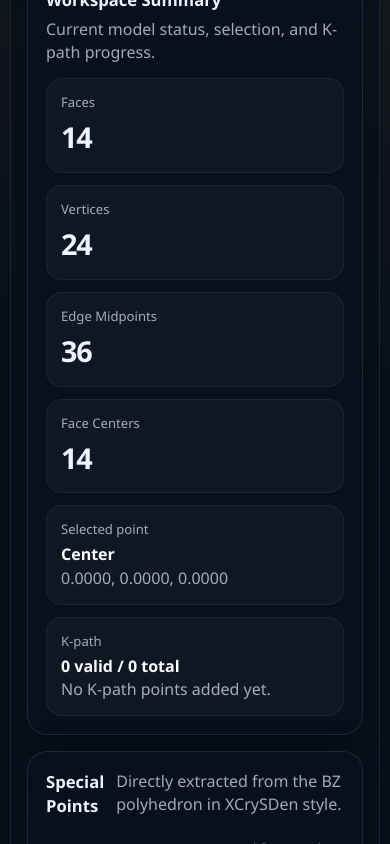
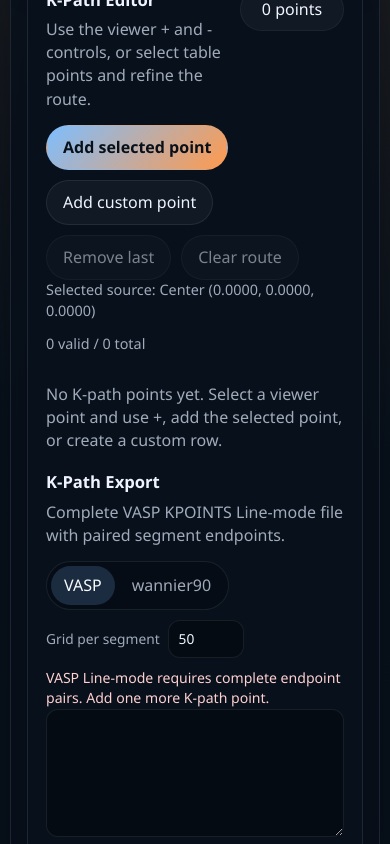
Before and after one commit to huangpipip/web_bz, a React (Vite) app: page / in a window 390 px wide. Shown: the part 1380-2224 px from the top of the page. Built offline with nearby package versions, Linux system fonts and the light colour scheme.

Commit message:
Improve K-path editing and export

```diff
--- a/src/App.tsx
+++ b/src/App.tsx
@@ -78,12 +78,31 @@ export default function App(): JSX.Element {
       return;
     }
 
+    setKPath((current) => [...current, createKPathPointFromSpecialPoint(selectedPoint, current.length)]);
+  };
+
+  const handleAddPointToKPath = (pointId: string): void => {
+    const point = computation?.points.find((candidate) => candidate.id === pointId);
+    if (!point) {
+      return;
+    }
+
+    setKPath((current) => [...current, createKPathPointFromSpecialPoint(point, current.length)]);
+  };
+
+  const handleRemovePointFromKPath = (pointId: string): void => {
     setKPath((current) => {
-      const lastPoint = current[current.length - 1];
-      if (lastPoint?.sourcePointId === selectedPoint.id) {
-        return current.slice(0, -1);
+      let index = -1;
+      for (let currentIndex = current.length - 1; currentIndex >= 0; currentIndex -= 1) {
+        if (current[currentIndex].sourcePointId === pointId) {
+          index = currentIndex;
+          break;
+        }
       }
-      return [...current, createKPathPointFromSpecialPoint(selectedPoint, current.length)];
+      if (index === -1) {
+        return current;
+      }
+      return current.filter((_, currentIndex) => currentIndex !== index);
     });
   };
 
@@ -196,6 +215,19 @@ export default function App(): JSX.Element {
           )}
         </section>
 
+        <KPathEditor
+          selectedPoint={selectedPoint}
+          kPath={kPath}
+          resolvedKPath={resolvedKPath}
+          onAddSelected={handleAddSelectedPointToKPath}
+          onAddCustom={handleAddCustomKPoint}
+          onRemoveLast={() => setKPath((current) => current.slice(0, -1))}
+          onClear={() => setKPath([])}
+          onUpdatePoint={handleUpdateKPathPoint}
+          onMovePoint={handleMoveKPathPoint}
+          onRemovePoint={handleRemoveKPathPoint}
+        />
+
         <section className="panel summary-panel">
           <div className="panel-header">
             <div>
@@ -243,19 +275,6 @@ export default function App(): JSX.Element {
           computation={computation}
           selectedPointId={selectedPointId}
           onSelectPoint={setSelectedPointId}
-        />
-
-        <KPathEditor
-          selectedPoint={selectedPoint}
-          kPath={kPath}
-          resolvedKPath={resolvedKPath}
-          onAddSelected={handleAddSelectedPointToKPath}
-          onAddCustom={handleAddCustomKPoint}
-          onRemoveLast={() => setKPath((current) => current.slice(0, -1))}
-          onClear={() => setKPath([])}
-          onUpdatePoint={handleUpdateKPathPoint}
-          onMovePoint={handleMoveKPathPoint}
-          onRemovePoint={handleRemoveKPathPoint}
         />
 
         <section className="panel notes-panel">
@@ -306,6 +325,8 @@ export default function App(): JSX.Element {
             computation={computation}
             kPath={resolvedKPath}
             selectedPointId={selectedPointId}
+            onAddPointToKPath={handleAddPointToKPath}
+            onRemovePointFromKPath={handleRemovePointFromKPath}
             onSelectPoint={setSelectedPointId}
             showReciprocalVectors={showVectors}
             viewResetToken={viewResetToken}
--- a/src/components/BzCanvas.tsx
+++ b/src/components/BzCanvas.tsx
@@ -12,6 +12,8 @@ interface BzCanvasProps {
   computation: BzComputation | null;
   selectedPointId: string | null;
   kPath: KPathResolvedPoint[];
+  onAddPointToKPath: (pointId: string) => void;
+  onRemovePointFromKPath: (pointId: string) => void;
   onSelectPoint: (pointId: string | null) => void;
   showReciprocalVectors: boolean;
   viewResetToken: number;
@@ -29,6 +31,16 @@ interface ProjectedPoint {
   y: number;
   z: number;
   radius: number;
+}
+
+interface LabelActionHitArea {
+  action: "add" | "remove";
+  pointId: string;
+  x: number;
+  y: number;
+  width: number;
+  height: number;
+  disabled: boolean;
 }
 
 const POINT_COLORS: Record<BzPointType, string> = {
@@ -92,10 +104,29 @@ function getTypeLabel(type: BzPointType): string {
   }
 }
 
+function fitCanvasText(ctx: CanvasRenderingContext2D, text: string, maxWidth: number): string {
+  if (ctx.measureText(text).width <= maxWidth) {
+    return text;
+  }
+
+  const ellipsis = "...";
+  if (ctx.measureText(ellipsis).width > maxWidth) {
+    return "";
+  }
+
+  let next = text;
+  while (next.length > 0 && ctx.measureText(`${next}${ellipsis}`).width > maxWidth) {
+    next = next.slice(0, -1);
+  }
+  return `${next}${ellipsis}`;
+}
+
 export default function BzCanvas({
   computation,
   selectedPointId,
   kPath,
+  onAddPointToKPath,
+  onRemovePointFromKPath,
   onSelectPoint,
   showReciprocalVectors,
   viewResetToken
@@ -111,6 +142,7 @@ export default function BzCanvas({
     y: 0
   });
   const projectedPointsRef = useRef<ProjectedPoint[]>([]);
+  const labelActionHitAreasRef = useRef<LabelActionHitArea[]>([]);
 
   useEffect(() => {
     if (viewResetToken === 0) {
@@ -146,6 +178,7 @@ export default function BzCanvas({
     };
 
     const draw = (ctx: CanvasRenderingContext2D, width: number, height: number): void => {
+      labelActionHitAreasRef.current = [];
       ctx.clearRect(0, 0, width, height);
 
       ctx.fillStyle = "rgba(9, 18, 30, 0.96)";
@@ -311,18 +344,24 @@ export default function BzCanvas({
         const selectedPoint = computation.points.find((point) => point.id === selectedPointId);
         const projectedPoint = projectedPoints.find((entry) => entry.point.id === selectedPointId);
         if (selectedPoint && projectedPoint) {
+          const selectedPathCount = kPath.filter((point) => point.sourcePointId === selectedPoint.id).length;
           const label = `${getTypeLabel(selectedPoint.type)}  ${selectedPoint.fractional
             .map((value) => value.toFixed(4))
             .join(", ")}`;
 
           ctx.font = "13px 'Avenir Next', 'Segoe UI', sans-serif";
           const paddingX = 10;
-          const paddingY = 8;
-          const textWidth = ctx.measureText(label).width;
-          const boxWidth = textWidth + paddingX * 2;
-          const boxHeight = 30;
-          const boxX = clamp(projectedPoint.x + 12, 12, width - boxWidth - 12);
-          const boxY = clamp(projectedPoint.y - 38, 12, height - boxHeight - 12);
+          const buttonSize = 22;
+          const buttonGap = 6;
+          const buttonGroupWidth = buttonSize * 2 + buttonGap * 2;
+          const maxBoxWidth = Math.max(132, width - 24);
+          const availableTextWidth = Math.max(32, maxBoxWidth - paddingX * 2 - buttonGroupWidth);
+          const fittedLabel = fitCanvasText(ctx, label, availableTextWidth);
+          const textWidth = ctx.measureText(fittedLabel).width;
+          const boxWidth = Math.min(maxBoxWidth, textWidth + paddingX * 2 + buttonGroupWidth);
+          const boxHeight = 34;
+          const boxX = clamp(projectedPoint.x + 12, 12, Math.max(12, width - boxWidth - 12));
+          const boxY = clamp(projectedPoint.y - 38, 12, Math.max(12, height - boxHeight - 12));
 
           ctx.fillStyle = "rgba(9, 18, 30, 0.9)";
           ctx.fillRect(boxX, boxY, boxWidth, boxHeight);
@@ -330,7 +369,60 @@ export default function BzCanvas({
           ctx.strokeRect(boxX, boxY, boxWidth, boxHeight);
 
           ctx.fillStyle = "#f4f8ff";
-          ctx.fillText(label, boxX + paddingX, boxY + 19);
+          ctx.fillText(fittedLabel, boxX + paddingX, boxY + 21);
+
+          const removeButtonX = boxX + paddingX + textWidth + buttonGap;
+          const addButtonX = removeButtonX + buttonSize + buttonGap;
+          const buttonY = boxY + (boxHeight - buttonSize) / 2;
+          const actions: LabelActionHitArea[] = [
+            {
+              action: "remove",
+              pointId: selectedPoint.id,
+              x: removeButtonX,
+              y: buttonY,
+              width: buttonSize,
+              height: buttonSize,
+              disabled: selectedPathCount === 0
+            },
+            {
+              action: "add",
+              pointId: selectedPoint.id,
+              x: addButtonX,
+              y: buttonY,
+              width: buttonSize,
+              height: buttonSize,
+              disabled: false
+            }
+          ];
+
+          for (const action of actions) {
+            ctx.beginPath();
+            ctx.roundRect(action.x, action.y, action.width, action.height, 6);
+            ctx.fillStyle =
+              action.action === "add"
+                ? "rgba(126, 190, 255, 0.22)"
+                : action.disabled
+                  ? "rgba(255, 255, 255, 0.04)"
+                  : "rgba(255, 154, 77, 0.18)";
+            ctx.fill();
+            ctx.strokeStyle =
+              action.action === "add"
+                ? "rgba(126, 190, 255, 0.58)"
+                : action.disabled
+                  ? "rgba(255, 255, 255, 0.12)"
+                  : "rgba(255, 154, 77, 0.5)";
+            ctx.stroke();
+
+            ctx.fillStyle = action.disabled ? "rgba(227, 236, 255, 0.36)" : "#f8fbff";
+            ctx.font = "16px 'Avenir Next', 'Segoe UI', sans-serif";
+            ctx.textAlign = "center";
+            ctx.textBaseline = "middle";
+            ctx.fillText(action.action === "add" ? "+" : "-", action.x + action.width / 2, action.y + action.height / 2);
+            ctx.textAlign = "start";
+            ctx.textBaseline = "alphabetic";
+          }
+
+          labelActionHitAreasRef.current = actions;
         }
       }
     };
@@ -398,11 +490,34 @@ export default function BzCanvas({
     const x = event.clientX - bounds.left;
     const y = event.clientY - bounds.top;
 
+    const actionHit = labelActionHitAreasRef.current.find(
+      (area) =>
+        x >= area.x &&
+        x <= area.x + area.width &&
+        y >= area.y &&
+        y <= area.y + area.height
+    );
+    if (actionHit) {
+      if (!actionHit.disabled) {
+        if (actionHit.action === "add") {
+          onAddPointToKPath(actionHit.pointId);
+        } else {
+          onRemovePointFromKPath(actionHit.pointId);
+        }
+      }
+      return;
+    }
+
     const hit = [...projectedPointsRef.current]
       .sort((left, right) => right.z - left.z)
       .find((point) => Math.hypot(point.x - x, point.y - y) <= point.radius + 6);
 
-    onSelectPoint(hit?.id ?? null);
+    if (!hit) {
+      onSelectPoint(null);
+      return;
+    }
+
+    onSelectPoint(hit.id);
   };
 
   const handleWheel = (event: WheelEvent<HTMLCanvasElement>): void => {
--- a/src/components/KPathEditor.tsx
+++ b/src/components/KPathEditor.tsx
@@ -1,5 +1,5 @@
-import type { ChangeEvent, JSX } from "react";
-import { formatKPathExport } from "../lib/kpath";
+import { useState, type ChangeEvent, type JSX } from "react";
+import { canFormatVaspKpoints, formatKPathExport, type KPathExportFormat } from "../lib/kpath";
 import type { BzSpecialPoint, KPathPointDraft, KPathResolvedPoint } from "../lib/types";
 
 interface KPathEditorProps {
@@ -51,7 +51,12 @@ export default function KPathEditor({
   onMovePoint,
   onRemovePoint
 }: KPathEditorProps): JSX.Element {
-  const exportText = formatKPathExport(kPath);
+  const [exportFormat, setExportFormat] = useState<KPathExportFormat>("vasp");
+  const [vaspLinePointsText, setVaspLinePointsText] = useState("50");
+  const vaspLinePoints = Number(vaspLinePointsText);
+  const normalizedVaspLinePoints = Number.isFinite(vaspLinePoints) && vaspLinePoints > 0 ? vaspLinePoints : 50;
+  const canExportVasp = exportFormat !== "vasp" || canFormatVaspKpoints(kPath);
+  const exportText = canExportVasp ? formatKPathExport(kPath, exportFormat, normalizedVaspLinePoints) : "";
   const validPointCount = resolvedKPath.filter((point) => !point.error).length;
 
   return (
@@ -59,7 +64,7 @@ export default function KPathEditor({
       <div className="panel-header">
         <div>
           <h2>K-Path Editor</h2>
-          <p>Edit the route as an ordered list of reciprocal fractional points.</p>
+          <p>Use the viewer + and - controls, or select table points and refine the route.</p>
         </div>
         <div className="panel-chip">{kPath.length} points</div>
       </div>
@@ -85,14 +90,14 @@ export default function KPathEditor({
             Selected source: {pointTypeLabel(selectedPoint.type)} ({selectedPoint.fractional.map((value) => value.toFixed(4)).join(", ")})
           </span>
         ) : (
-          <span>Select a BZ special point to add it into the K route.</span>
+          <span>Click a viewer point, then use the + control beside its coordinates.</span>
         )}
         <span>{validPointCount} valid / {kPath.length} total</span>
       </div>
 
       {kPath.length === 0 ? (
         <div className="panel-empty">
-          <p>No K-path points yet. Select a special point and add it, or create a custom row.</p>
+          <p>No K-path points yet. Select a viewer point and use +, add the selected point, or create a custom row.</p>
         </div>
       ) : (
         <div className="kpath-list">
@@ -159,9 +164,46 @@ export default function KPathEditor({
         <div className="panel-header">
           <div>
             <h2>K-Path Export</h2>
-            <p>Reciprocal fractional coordinates followed by editable labels.</p>
+            <p>
+              {exportFormat === "vasp"
+                ? "Complete VASP KPOINTS Line-mode file with paired segment endpoints."
+                : "wannier90-style fractional coordinates followed by labels."}
+            </p>
           </div>
         </div>
+        <div className="export-controls">
+          <div className="export-format-control" aria-label="K-path export format">
+            <button
+              className={exportFormat === "vasp" ? "format-option format-option-active" : "format-option"}
+              type="button"
+              onClick={() => setExportFormat("vasp")}
+            >
+              VASP
+            </button>
+            <button
+              className={exportFormat === "wannier90" ? "format-option format-option-active" : "format-option"}
+              type="button"
+              onClick={() => setExportFormat("wannier90")}
+            >
+              wannier90
+            </button>
+          </div>
+          {exportFormat === "vasp" ? (
+            <label className="export-grid-field">
+              <span>Grid per segment</span>
+              <input
+                min="1"
+                step="1"
+                type="number"
+                value={vaspLinePointsText}
+                onChange={(event: ChangeEvent<HTMLInputElement>) => setVaspLinePointsText(event.target.value)}
+              />
+            </label>
+          ) : null}
+        </div>
+        {exportFormat === "vasp" && !canExportVasp ? (
+          <div className="kpath-error">VASP Line-mode requires complete endpoint pairs. Add one more K-path point.</div>
+        ) : null}
         <textarea className="kpath-export-textarea" readOnly value={exportText} />
       </div>
     </div>
--- a/src/lib/kpath.ts
+++ b/src/lib/kpath.ts
@@ -6,6 +6,10 @@ import type {
   ReciprocalLattice,
   Vec3
 } from "./types";
+
+export type KPathExportFormat = "vasp" | "wannier90";
+
+const DEFAULT_VASP_LINE_POINTS = 50;
 
 function createPointId(): string {
   return `kpath-${globalThis.crypto?.randomUUID?.() ?? `${Date.now()}-${Math.random().toString(16).slice(2)}`}`;
@@ -76,15 +80,57 @@ export function resolveKPathPoints(
   });
 }
 
-export function formatKPathExport(points: KPathPointDraft[]): string {
+function formatKPathLine(point: KPathPointDraft, index: number, separator: string): string {
+  const label = point.label.trim() || `K.${index + 1}`;
+  const coordinates = `${point.fractionalText[0]} ${point.fractionalText[1]} ${point.fractionalText[2]}`;
+  return `${coordinates}${separator}${label}`;
+}
+
+function sanitizeVaspLinePoints(pointsPerLine: number): number {
+  if (!Number.isFinite(pointsPerLine)) {
+    return DEFAULT_VASP_LINE_POINTS;
+  }
+  return Math.max(1, Math.floor(pointsPerLine));
+}
+
+export function canFormatVaspKpoints(points: KPathPointDraft[]): boolean {
+  return points.length >= 2 && points.length % 2 === 0;
+}
+
+export function formatKPathExport(
+  points: KPathPointDraft[],
+  format: KPathExportFormat = "wannier90",
+  vaspLinePoints = DEFAULT_VASP_LINE_POINTS
+): string {
   if (points.length === 0) {
     return "";
   }
 
+  if (format === "vasp") {
+    if (!canFormatVaspKpoints(points)) {
+      return "";
+    }
+
+    const linePoints = sanitizeVaspLinePoints(vaspLinePoints);
+    const lines = [
+      "KPOINTS",
+      `${linePoints} !${linePoints} grid`,
+      "Line-mode",
+      "reciprocal"
+    ];
+
+    for (let index = 0; index < points.length; index += 2) {
+      lines.push(formatKPathLine(points[index], index, " ! "));
+      lines.push(formatKPathLine(points[index + 1], index + 1, " ! "));
+      if (index + 2 < points.length) {
+        lines.push("");
+      }
+    }
+
+    return lines.join("\n");
+  }
+
   return points
-    .map((point, index) => {
-      const label = point.label.trim() || `K.${index + 1}`;
-      return `${point.fractionalText[0]} ${point.fractionalText[1]} ${point.fractionalText[2]} ${label}`;
-    })
+    .map((point, index) => formatKPathLine(point, index, " "))
     .join("\n");
 }
--- a/src/styles.css
+++ b/src/styles.css
@@ -171,7 +171,8 @@ code {
 
 .poscar-textarea,
 .kpath-export-textarea,
-.kpath-field input {
+.kpath-field input,
+.export-grid-field input {
   width: 100%;
   border: 1px solid rgba(255, 255, 255, 0.08);
   background: rgba(5, 11, 18, 0.82);
@@ -532,6 +533,51 @@ code {
   margin-top: 18px;
 }
 
+.export-controls {
+  display: flex;
+  flex-wrap: wrap;
+  gap: 10px;
+  align-items: center;
+  margin-bottom: 10px;
+}
+
+.export-format-control {
+  display: inline-flex;
+  gap: 4px;
+  padding: 4px;
+  border: 1px solid rgba(255, 255, 255, 0.08);
+  border-radius: 999px;
+  background: rgba(5, 11, 18, 0.52);
+}
+
+.format-option {
+  border: 0;
+  border-radius: 999px;
+  padding: 8px 13px;
+  background: transparent;
+  color: var(--text-soft);
+  cursor: pointer;
+}
+
+.format-option-active {
+  background: rgba(126, 190, 255, 0.18);
+  color: #f8fbff;
+}
+
+.export-grid-field {
+  display: inline-flex;
+  align-items: center;
+  gap: 8px;
+  color: var(--text-soft);
+  font-size: 0.86rem;
+}
+
+.export-grid-field input {
+  width: 76px;
+  padding: 8px 10px;
+  border-radius: 12px;
+}
+
 .kpath-export-textarea {
   min-height: 128px;
   resize: vertical;
```
Also changed, not shown: 1 other file (tests, documents, lock files or other folders).
